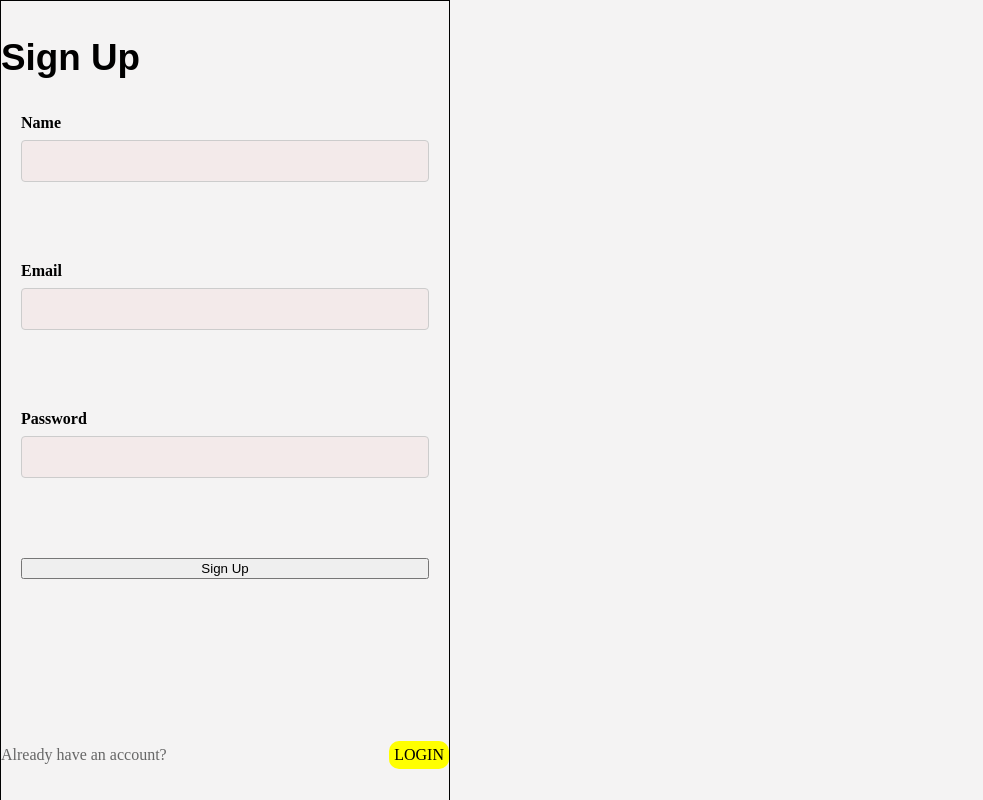
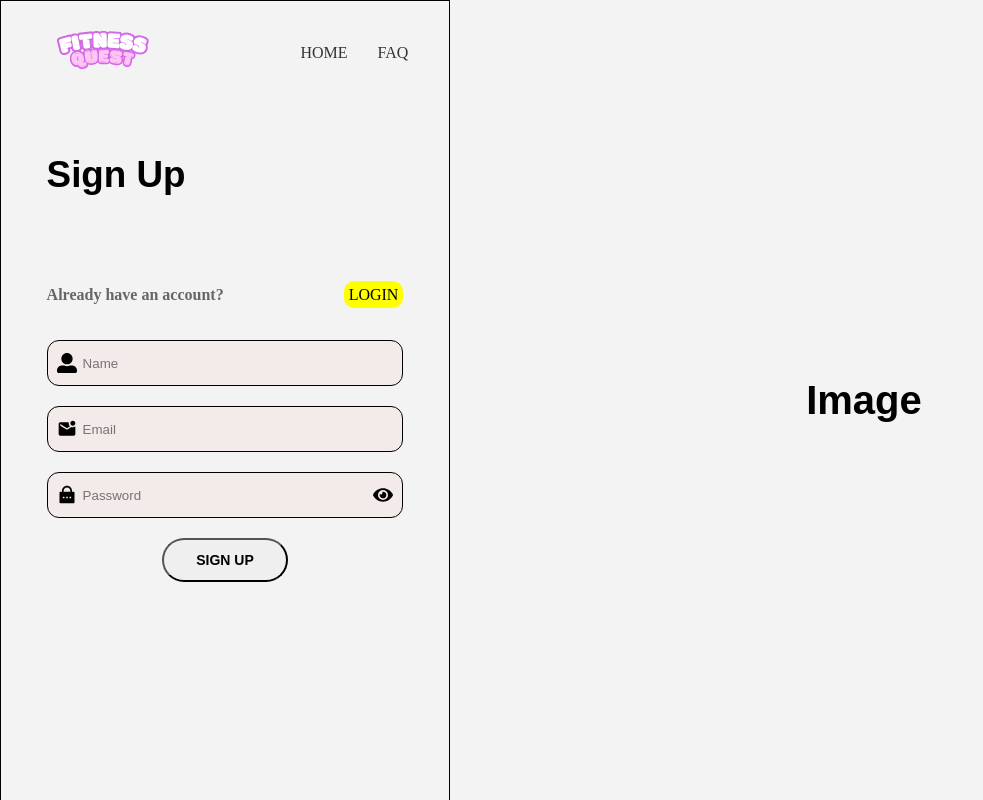
Before and after one commit to saksdev/Fitness-Quest-RPG, a React (Create React App) app: page /signup in a window 1280 px wide. Shown: the whole page, without its empty margins (0-983 px from the left). Built offline with nearby package versions, Linux system fonts and the light colour scheme; a web font is replaced by a local one.

Commit message:
Update Signup Page

```diff
--- a/src/Component/Css/Login.css
+++ b/src/Component/Css/auth.css
@@ -34,7 +34,7 @@
     align-items: center;
 }
 
-.auth-container form {
+.auth {
     height: 100%;
     display: flex;
     gap: 4rem;
@@ -209,7 +209,7 @@ mark a {
         grid-template-columns: 2.3fr 3fr;
     }
 
-    .auth-container form {
+    .auth {
         gap: 7rem;
     }
 }
@@ -233,7 +233,7 @@ mark a {
         grid-template-columns: 1fr;
     }
 
-    .auth-container form {
+    .auth {
         gap: 5rem;
     }
 
@@ -256,7 +256,7 @@ mark a {
         gap: 10vw;
     }
 
-    .auth-form2 {
+    .auth-form h2 {
         margin: 0;
         margin-top: 6rem;
     }
--- a/src/Component/Login.js
+++ b/src/Component/Login.js
@@ -1,18 +1,18 @@
 import React, { useState, useEffect } from 'react';
 import { Link } from 'react-router-dom';
 
-import './Css/Login.css';
+import './Css/auth.css';
 import Logo from '../img/nav-logo.svg';
 import { FaArrowRight } from "react-icons/fa";
-import { VscAccount } from "react-icons/vsc";
+import { MdMarkEmailUnread } from "react-icons/md";
 import { RiLockPasswordFill } from "react-icons/ri";
 import { FaEye } from "react-icons/fa";
 import { FaEyeSlash } from "react-icons/fa";
-import { DiJava } from 'react-icons/di';
 
 const Login = () => {
   const [email, setEmail] = useState('');
   const [password, setPassword] = useState('');
+
   const [Eye, setEye] = useState(true);
   const [isWideScreen, setIsWideScreen] = useState(window.innerWidth >= 769);
 
@@ -34,7 +34,6 @@ const Login = () => {
 
   const handleSubmit = (e) => {
     e.preventDefault();
-    // Handle login logic here
     console.log('Email:', email);
     console.log('Password:', password);
   };
@@ -52,8 +51,9 @@ const Login = () => {
               <Link to='/'>FAQ</Link>
             </div>
           </div>
+          <div className='auth'>
+            <h2>Sign In</h2>
             <form onSubmit={handleSubmit}>
-            <h2>Sign In</h2>
               <div className='login-input'>
                 <p>
                   <b>Don't have an account?</b><Link to="/signup">Register</Link>
@@ -61,7 +61,7 @@ const Login = () => {
                 <div className='login-input-items'>
                   <div className='form-input'>
                     <div className='form-icon'>
-                    <VscAccount />
+                    <MdMarkEmailUnread />
                       <input
                         type='email'
                         placeholder="Email"
@@ -97,6 +97,7 @@ const Login = () => {
             </form>
           </div>
         </div>
+      </div>
       {isWideScreen && (
         <div className='auth-image'>
           <h1>Image</h1>
--- a/src/Component/Signup.js
+++ b/src/Component/Signup.js
@@ -1,16 +1,40 @@
-// Signup.jsx
-import React, { useState } from 'react';
+import React, { useState, useEffect } from 'react';
 import { Link } from 'react-router-dom';
-import './Css/Signup.css';
+import './Css/auth.css';
+import Logo from '../img/nav-logo.svg';
+
+import { FaUserAlt } from "react-icons/fa";
+import { MdMarkEmailUnread } from "react-icons/md";
+import { RiLockPasswordFill } from "react-icons/ri";
+import { FaEye } from "react-icons/fa";
+import { FaEyeSlash } from "react-icons/fa";
+
 
 const Signup = () => {
   const [name, setName] = useState('');
   const [email, setEmail] = useState('');
   const [password, setPassword] = useState('');
 
+  const [isWideScreen, setIsWideScreen] = useState(window.innerWidth >= 769);
+  useEffect(() => {
+    const handleResize = () => {
+      setIsWideScreen(window.innerWidth >= 768);
+    };
+
+    window.addEventListener('resize', handleResize);
+
+    return () => {
+      window.removeEventListener('resize', handleResize);
+    };
+  }, []);
+
+  const [Eye, setEye] = useState(true);
+  const EyeChangereq = () => {
+    setEye(!Eye);
+  }
+
   const handleSubmit = (e) => {
     e.preventDefault();
-    // Handle signup logic here
     console.log('Name:', name);
     console.log('Email:', email);
     console.log('Password:', password);
@@ -19,44 +43,77 @@ const Signup = () => {
   return (
     <div className="auth-container">
       <div className="auth-form-container">
+        <div className="auth-form">
+          <div className="auth-nav">
+            <Link to="/">
+              <img src={Logo} alt="Fitness Quest" />
+            </Link>
+            <div className="nav-links">
+              <Link to="/">Home</Link>
+              <Link to="/">FAQ</Link>
+            </div>
+          </div>
+          <div className="auth">
             <h2>Sign Up</h2>
             <form onSubmit={handleSubmit}>
-          <div className="form-group">
-            <label htmlFor="name">Name</label>
+              <div className='login-input'>
+                <p>
+                  <b>Already have an account?</b><Link to="/login">Login</Link>
+                </p>
+                <div className="login-input-items">
+                  <div className="form-input">
+                    <div className="form-icon">
+                      <FaUserAlt />
                       <input
                         type="text"
-              id="name"
+                        placeholder="Name"
                         value={name}
                         onChange={(e) => setName(e.target.value)}
                         required
                       />
                     </div>
-          <div className="form-group">
-            <label htmlFor="email">Email</label>
+                  </div>
+                  <div className="form-input">
+                    <div className="form-icon">
+                      <MdMarkEmailUnread />
                       <input
                         type="email"
-              id="email"
+                        placeholder="Email"
                         value={email}
                         onChange={(e) => setEmail(e.target.value)}
                         required
                       />
                     </div>
-          <div className="form-group">
-            <label htmlFor="password">Password</label>
+                  </div>
+                  <div className="form-input">
+                    <div className="form-icon">
+                      <RiLockPasswordFill />
                       <input
-              type="password"
-              id="password"
+                        type={Eye ? "password" : "text"}
+                        placeholder="Password"
                         value={password}
                         onChange={(e) => setPassword(e.target.value)}
                         required
                       />
+                      {Eye ? (
+                        <FaEye className='Eyechange' onClick={EyeChangereq} />
+                      ) : (
+                        <FaEyeSlash className='Eyechange' onClick={EyeChangereq} />
+                      )}
                     </div>
-          <button type="submit">Sign Up</button>
+                  </div>
+                </div>
+                <button className='btn access-btn' type="submit">Sign Up</button>
+              </div>
             </form>
-        <p>
-          Already have an account? <Link to="/login">Login</Link>
-        </p>
           </div>
+        </div>
+      </div>
+      {isWideScreen && (
+        <div className='auth-image'>
+          <h1>Image</h1>
+        </div>
+      )}
     </div>
   );
 };
```
Lines whose indentation alone changed are shown as unchanged.
